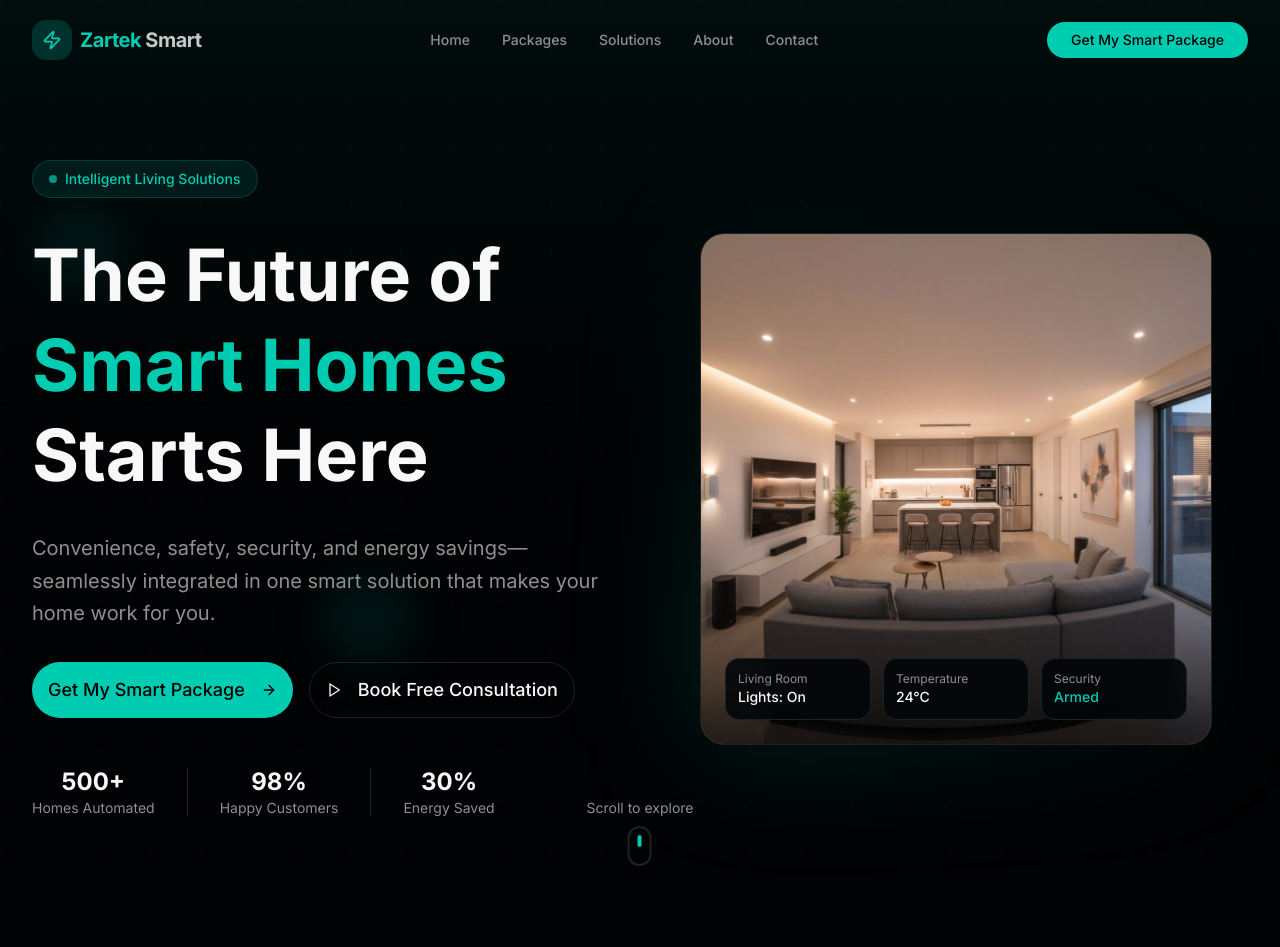
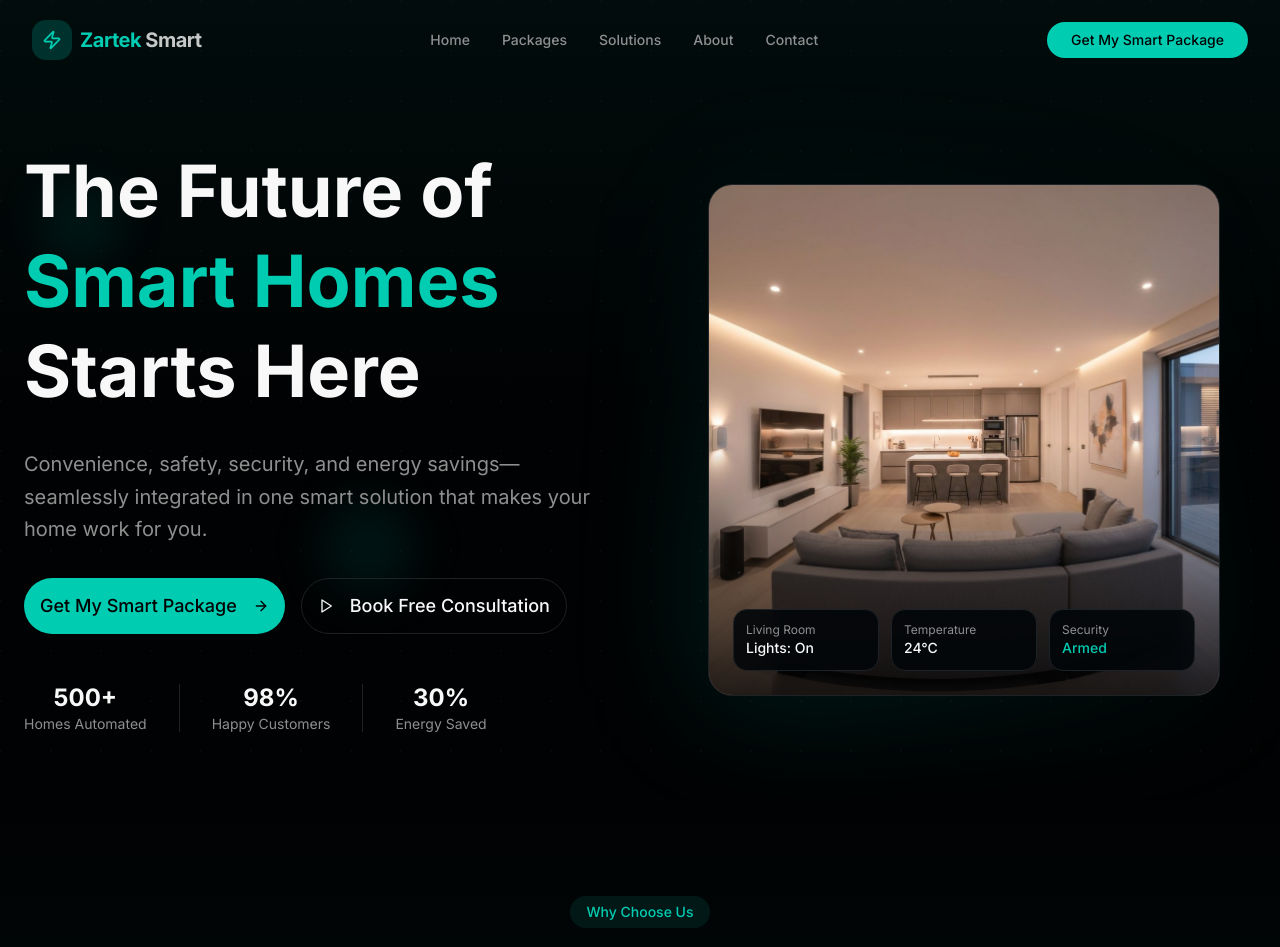
Before and after one commit to krishnaa-awasthi/zarket-smart-homes, a Next.js app: page / in a window 1280 px wide. Shown: the top 947 px of the page. Built offline with nearby package versions, Linux system fonts and the light colour scheme.

Commit message:
home hero section top margin fixed

```diff
--- a/components/home/hero-section.tsx
+++ b/components/home/hero-section.tsx
@@ -57,14 +57,10 @@ export function HeroSection() {
       <div className="floating-element absolute top-1/3 right-20 w-32 h-32 rounded-full bg-primary/5 blur-2xl" />
       <div className="floating-element absolute bottom-1/4 left-1/4 w-24 h-24 rounded-full bg-primary/10 blur-xl" />
 
-      <div className="relative z-10 max-w-7xl mx-auto px-4 sm:px-6 lg:px-8 py-20">
-        <div className="grid lg:grid-cols-2 gap-12 items-center">
+      <div className="relative z-10 max-w-7xl mx-auto px-2 sm:px-4 lg:px-6 py-10 ">
+        <div className="grid lg:grid-cols-2 gap-16 items-center">
           {/* Content */}
           <div className="text-center lg:text-left space-y-8">
-            <div className="inline-flex items-center gap-2 px-4 py-2 rounded-full bg-primary/10 border border-primary/20">
-              <span className="w-2 h-2 rounded-full bg-primary animate-pulse" />
-              <span className="text-sm text-primary font-medium">Intelligent Living Solutions</span>
-            </div>
 
             <h1
               ref={titleRef}
@@ -182,10 +178,8 @@ export function HeroSection() {
 
       {/* Scroll indicator */}
       <div className="absolute bottom-8 left-1/2 -translate-x-1/2 flex flex-col items-center gap-2">
-        <span className="text-sm text-muted-foreground">Scroll to explore</span>
-        <div className="w-6 h-10 rounded-full border-2 border-border flex items-start justify-center p-2">
-          <div className="w-1.5 h-3 rounded-full bg-primary animate-bounce" />
-        </div>
+
+
       </div>
     </section>
   )
```
